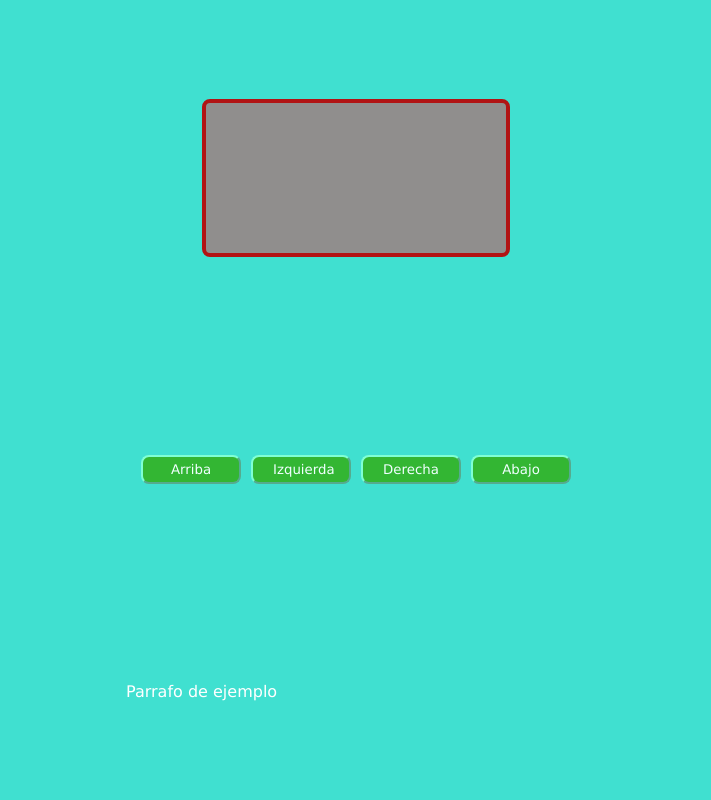
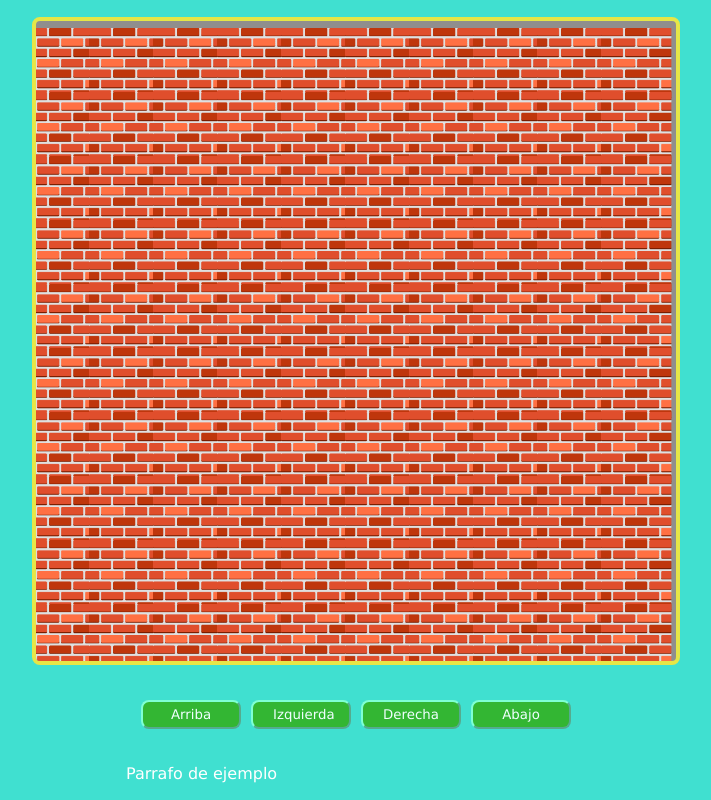
Before and after one commit to valenvg18/VideoGame_JavaScript, a plain HTML site: page index.html in a window 1280 px wide. Shown: the whole page, without its empty margins (284-995 px from the left). Drawn offline with Linux system fonts and the light colour scheme.

Commit message:
Creando la logica del juego, tamano del canvas y elementos dentro de el con arrays bidimensionales

```diff
--- a/game.js
+++ b/game.js
@@ -0,0 +1,57 @@
+const canvas = document.querySelector('#game');
+const game = canvas.getContext('2d');
+let canvasSize;
+let elementSize;
+
+window.addEventListener('load', setCanvasSize);
+//CANVAS RESPONSIVE
+window.addEventListener('resize', setCanvasSize);
+
+function setCanvasSize() {
+    //TAMANO DEL CANVAS
+    if (window.innerHeight > window.innerWidth) {
+        canvasSize = window.innerWidth * 0.8;
+    } else {
+        canvasSize = window.innerHeight * 0.8;
+    }
+
+    canvas.setAttribute('width', canvasSize);
+    canvas.setAttribute('height', canvasSize);
+
+    //ELEMENTOS DENTRO DEL CANVAS
+    elementSize = canvasSize / 10;
+
+    startGame();
+}
+
+function startGame() {
+    console.log({canvasSize, elementSize});
+
+    //CALCULO DEL TAMANO DE LOS EMOJIS
+    game.font = elementSize + 'px Verdana';
+    game.textAlign = 'end';
+
+
+
+    //ARRAYS MULTIDIMENSIONALES
+    for (let row = 1; row <= 10; row++) {
+        console.log(row);
+        for (let col = 1; col <= 10; col++) {
+            game.fillText(emojis['X'], elementSize * col, elementSize * row);
+
+            // game.fillText(emojis['X'], elementSize, elementSize * i);
+        }
+
+    }
+
+
+
+    //Lugar donde inicia en x, en y, y cuanto va a medir
+    // game.fillRect(0, 0, 100, 100);
+    // game.clearRect(0, 0, 50, 50);
+
+    // game.font = '25px Verdana';
+    // game.fillStyle = 'purple';
+    // game.textAlign = 'center';
+    // game.fillText('Platzi', 25, 25);
+}
--- a/maps.js
+++ b/maps.js
@@ -0,0 +1,53 @@
+/*
+ * Reglas:
+ * El final de cada nivel debe ser el inicio del siguiente
+*/
+
+const emojis = {
+    '-': ' ',
+    'O': '🚪',
+    'X': '🧱',
+    'I': '🏁',
+    'PLAYER': '🏍️',
+    'BOMB_COLLISION': '🔥',
+    'GAME_OVER': '👎',
+    'WIN': '🏆',
+  };
+
+  const maps = [];
+  maps.push(`
+    IXXXXXXXXX
+    -XXXXXXXXX
+    -XXXXXXXXX
+    -XXXXXXXXX
+    -XXXXXXXXX
+    -XXXXXXXXX
+    -XXXXXXXXX
+    -XXXXXXXXX
+    -XXXXXXXXX
+    OXXXXXXXXX
+  `);
+  maps.push(`
+    O--XXXXXXX
+    X--XXXXXXX
+    XX----XXXX
+    X--XX-XXXX
+    X-XXX--XXX
+    X-XXXX-XXX
+    XX--XX--XX
+    XX--XXX-XX
+    XXXX---IXX
+    XXXXXXXXXX
+    `);
+  maps.push(`
+    I-----XXXX
+    XXXXX-XXXX
+    XX----XXXX
+    XX-XXXXXXX
+    XX-----XXX
+    XXXXXX-XXX
+    XX-----XXX
+    XX-XXXXXXX
+    XX-----OXX
+    XXXXXXXXXX
+  `);
--- a/styles.css
+++ b/styles.css
@@ -16,7 +16,7 @@ body {
 }
 
 canvas {
-    border: 4px solid #b11414;
+    border: 4px solid rgb(230, 230, 71);
     border-radius: 8px;
     background-color: rgb(144, 142, 141);
 }
```
